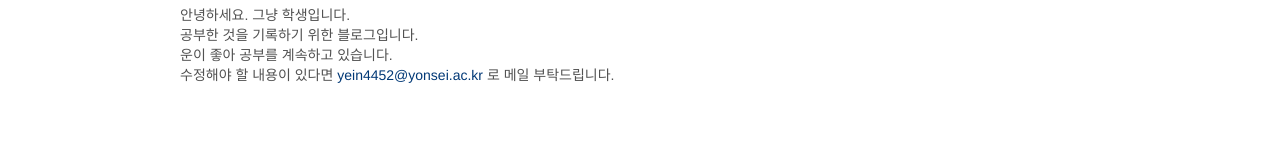
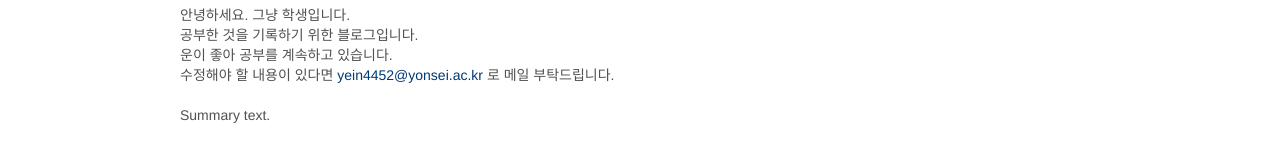
Before and after one commit to finddme/finddme.github.io, a Jekyll site: the page built from about.md, in a window 1280 px wide. Shown: the part 283-445 px from the top of the page. Built offline with Jekyll 4.4.1, drawn with Linux system fonts in a browser that asks for light colours; nearby versions of some CDN libraries; comment, search, counter and statistics services are not loaded.

Commit message:
Update about.md

```diff
--- a/about.md
+++ b/about.md
@@ -10,3 +10,9 @@ title: About
 공부한 것을 기록하기 위한 블로그입니다.
 운이 좋아 공부를 계속하고 있습니다.
 수정해야 할 내용이 있다면 <a href="mailto:info@example.com?subject=subject&cc=cc@example.com">yein4452@yonsei.ac.kr </a>로 메일 부탁드립니다.
+<html>
+  <details>
+  <summary>Summary text.</summary>
+  <code style="white-space:nowrap;">Hello World, how is it going?</code>
+  </details>
+</html>
```
